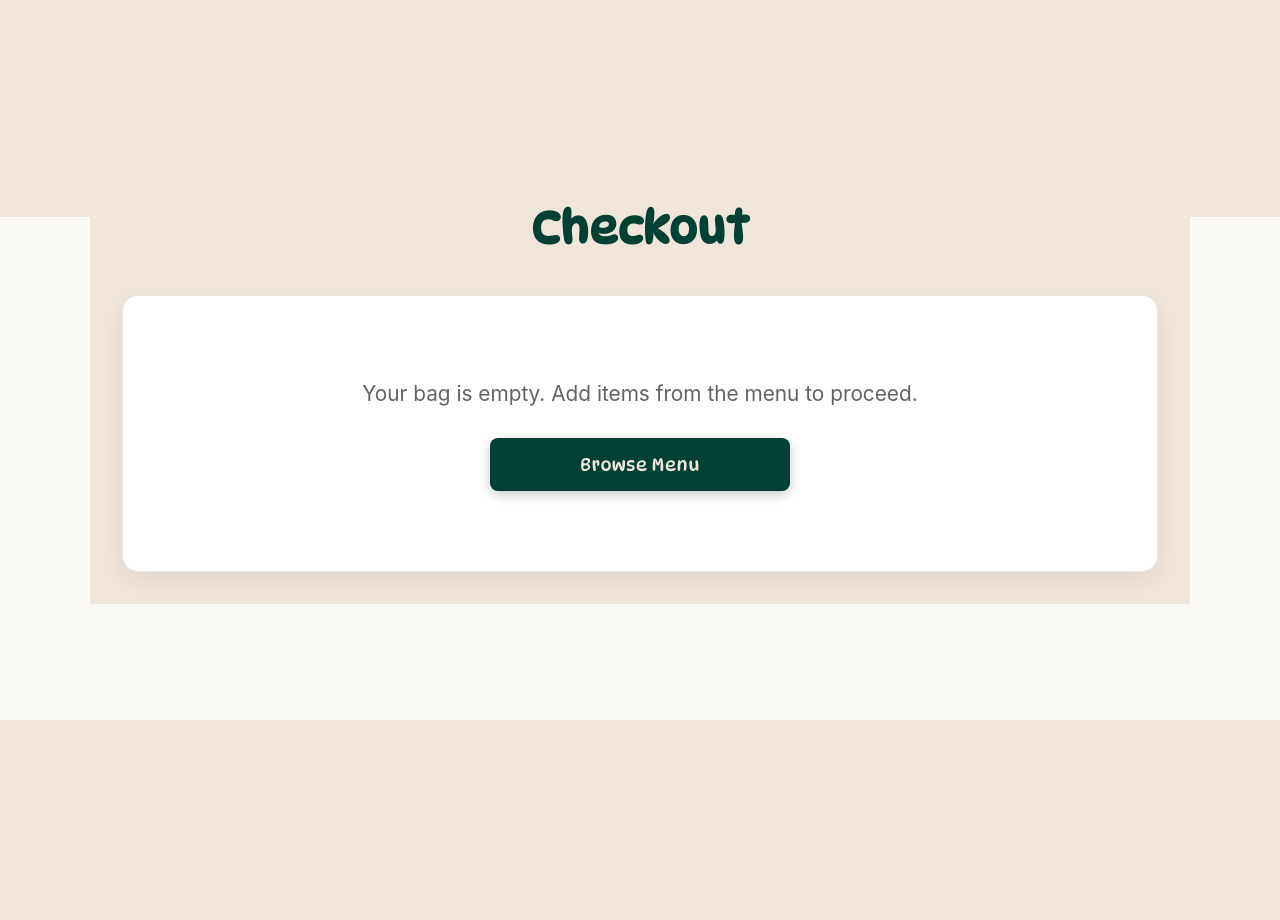
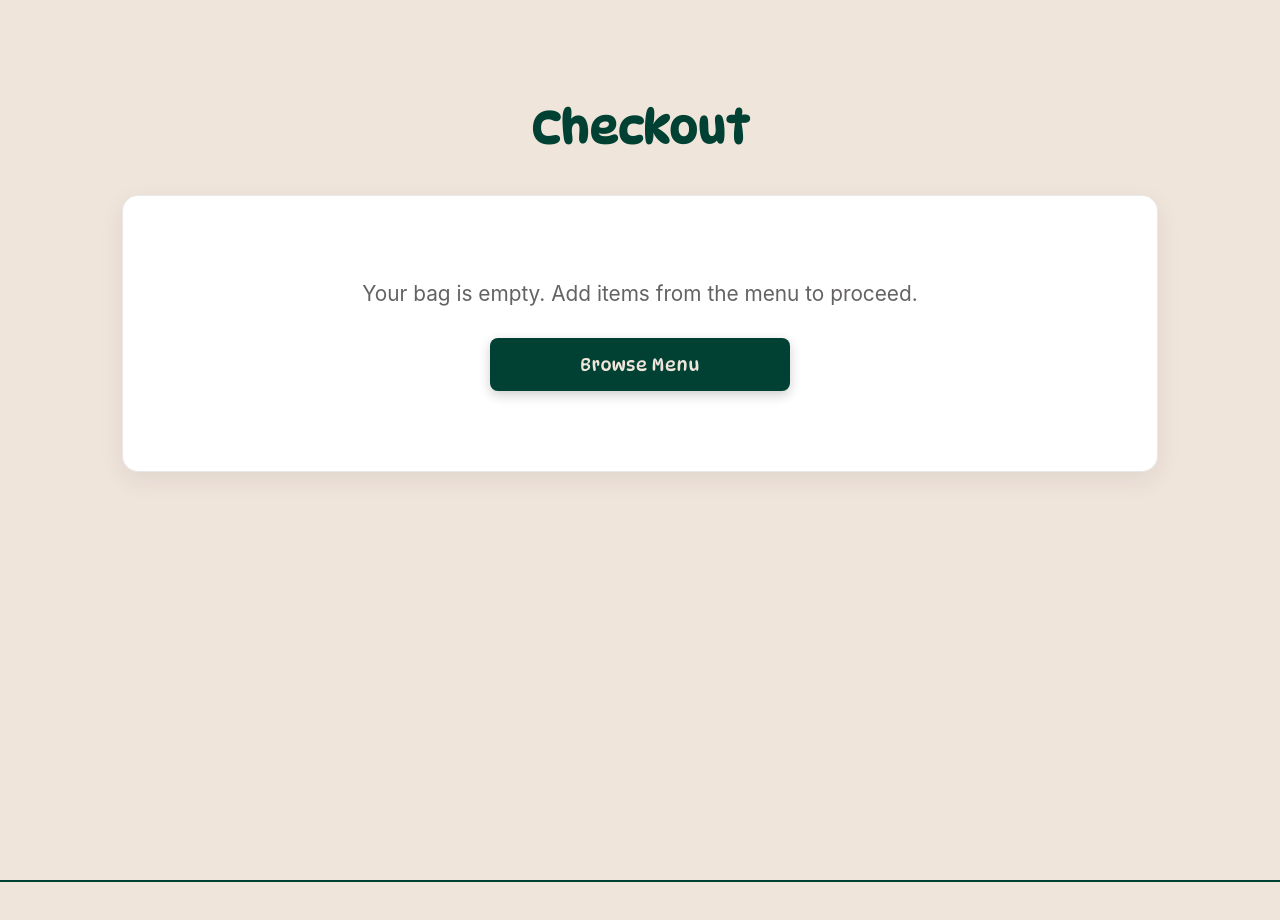
Before and after one commit to notCrazy0815/TSA-DesignBrief-25, a SvelteKit app: page /checkout in a window 1280 px wide. Shown: the part 80-1000 px from the top of the page. Built offline with nearby package versions, Linux system fonts and the light colour scheme; a web font is replaced by a local one.

Commit message:
checkout footer

```diff
--- a/src/routes/checkout/+layout.svelte
+++ b/src/routes/checkout/+layout.svelte
@@ -10,7 +10,6 @@
 
 <style lang="scss">
     main {
-        padding-top: 100px;
         min-height: 100vh;
     }
 </style>
--- a/src/routes/checkout/+page.svelte
+++ b/src/routes/checkout/+page.svelte
@@ -4,6 +4,7 @@
     import { basket, basketSubtotal, type BasketItem } from "$lib/stores/basketStore";
     import Footer from "$lib/components/Footer.svelte";
     import { formatPrice } from "$lib/utils/formatPrice";
+    import FooterTopBorder from "$lib/components/FooterTopBorder.svelte";
 
     let checkoutItems: BasketItem[] = [];
     let subtotal = 0;
@@ -337,9 +338,10 @@
         </div>
     {/if}
 </div>
+    <FooterTopBorder />
+</div>
 
 <Footer />
-</div>
 
 {#if isModalOpen}
 <div class="modal-overlay">
@@ -425,14 +427,13 @@
     @use "../../lib/styles/variables" as v;
 
     .checkout-background {
-
         width: 100%;
         display: flex;
         flex-direction: column;
         align-items: center;
         position: relative;
-        z-index: 0;
-
+        z-index: 3;
+        background-color: v.$background-color-light;
     }
 
     * {
@@ -441,6 +442,7 @@
 
     .page-container {
         width: 100%;
+        min-height: 100vh;
         max-width: 1100px;
         margin-top: 1rem;
         margin-bottom: 1rem;
```
